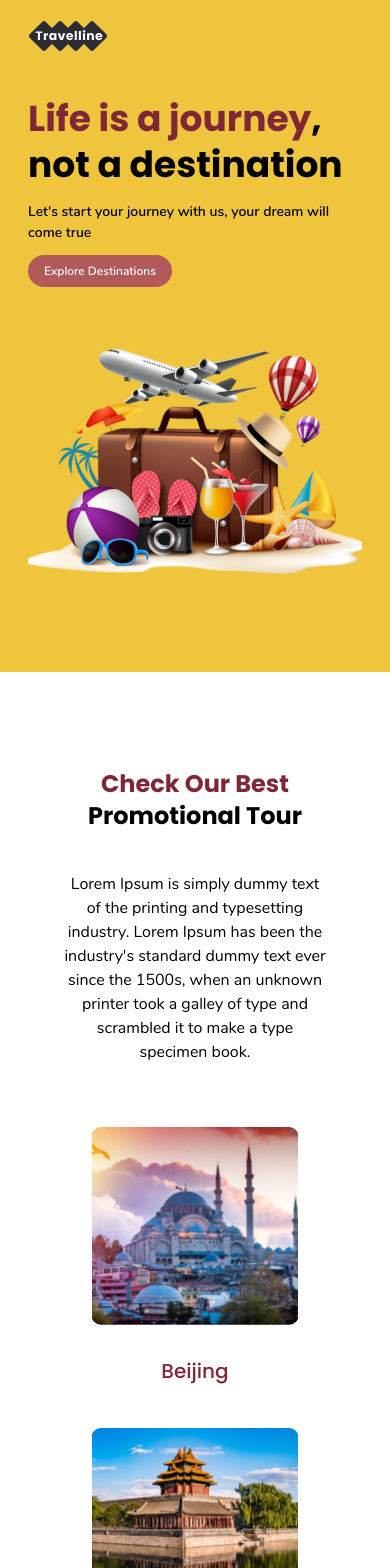
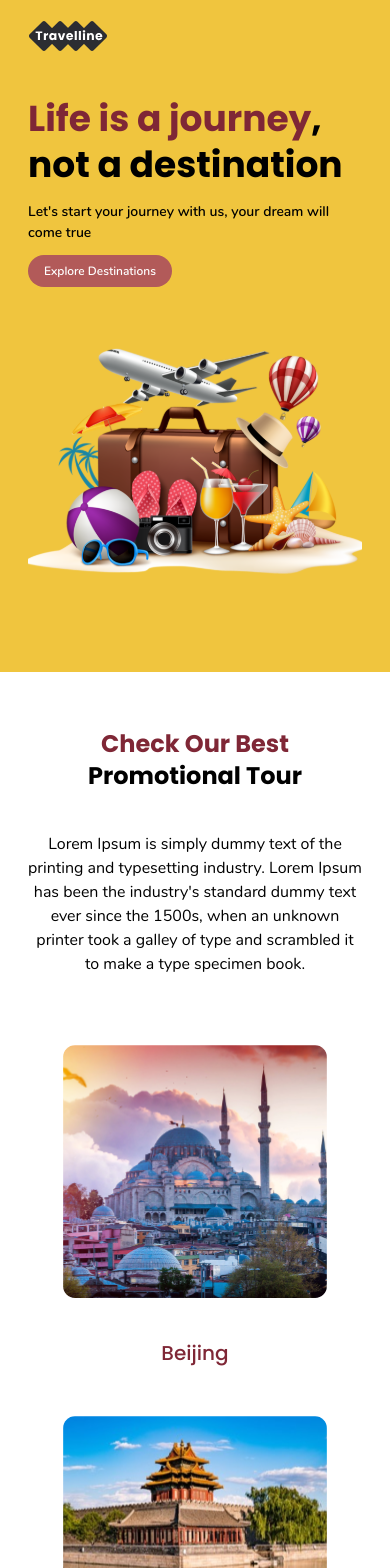
Before and after one commit to defz7/travelline, a Next.js app: page / in a window 390 px wide. Shown: the top 1568 px of the page. Built offline with nearby package versions, Linux system fonts and the light colour scheme.

Commit message:
fix: update padding on promotion section

```diff
--- a/components/Home/promotion.tsx
+++ b/components/Home/promotion.tsx
@@ -2,7 +2,7 @@ import Link from "next/link";
 
 function Promotion() {
     return(
-        <div className="h-full grid bg-white pt-24 xl:py-24 px-16 xl:px-32 2xl:px-52">
+        <div className="h-full grid bg-white pt-14 md:pt-24 xl:py-24 px-7 sm:px-16 xl:px-32 2xl:px-52">
             <div className="grid xl:container xl:mx-auto justify-items-center content-center space-y-10">
                 <h1 className="font-poppinsBold text-black text-2xl 2xl:text-3xl text-center">
                     <span className="text-brownfont">
@@ -52,7 +52,7 @@ function Promotion() {
                         Pakistan
                     </p>
 
-                    {/* Text below for md screen and above */}
+                    {/* Text below is for md screen and above */}
                     <p className="hidden md:flex justify-center text-brownfont font-poppinsMedium text-xl">
                         Beijing
                     </p>
```
